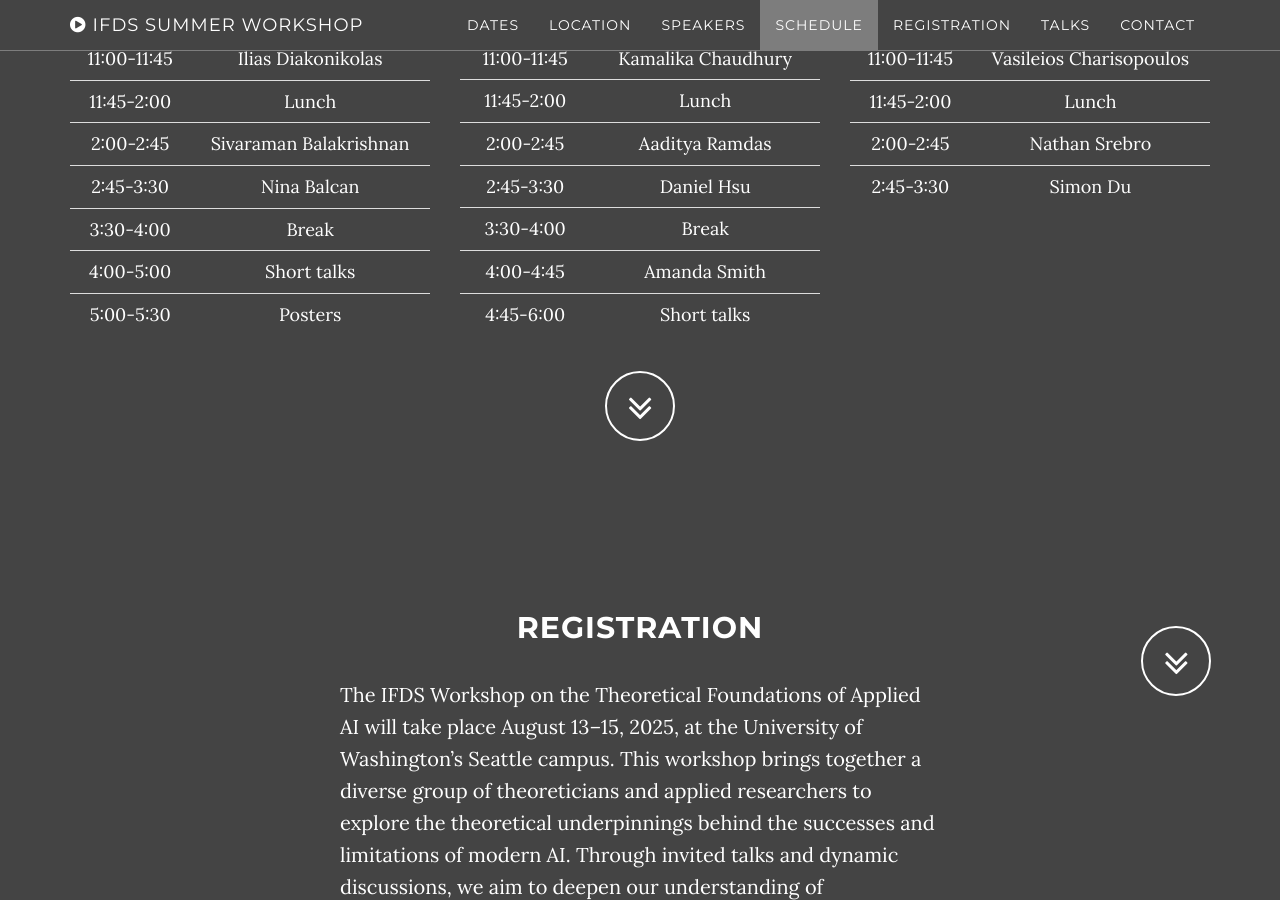
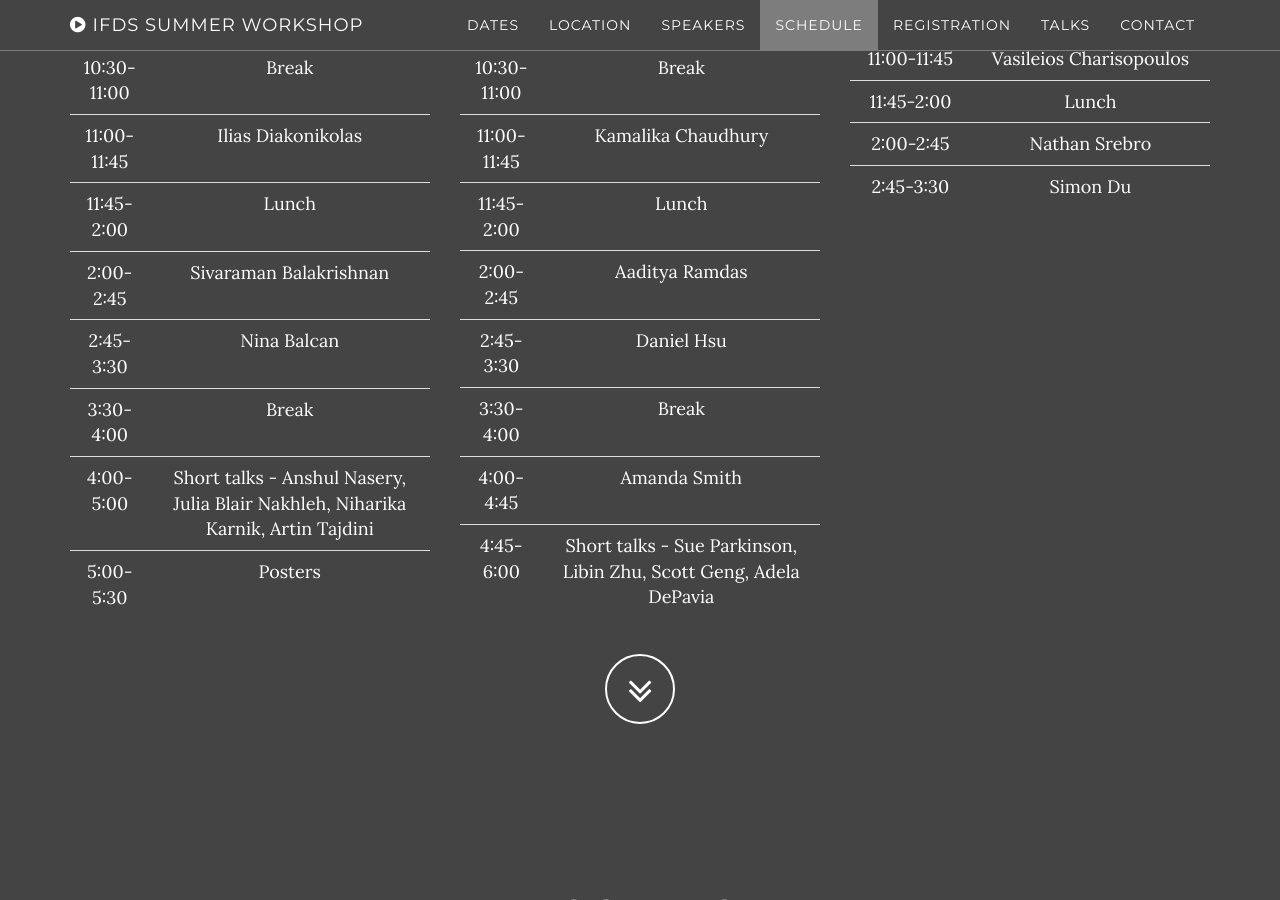
Before and after one commit to kgjamieson/ifds-workshop-2025, a Jekyll site: the page built from index.html, in a window 1280 px wide and 900 px high, scrolled down 4856 px. Built offline with Jekyll 4.4.1, drawn with Linux system fonts in a browser that asks for light colours.

Commit message:
Update schedule.html

```diff
--- a/_includes/schedule.html
+++ b/_includes/schedule.html
@@ -49,7 +49,7 @@
                   <td>3:30-4:00</td><td> Break  </td>
                 </tr>
                 <tr>
-                  <td>4:00-5:00</td><td>Short talks</td>
+                  <td>4:00-5:00</td><td>Short talks - Anshul Nasery, Julia Blair Nakhleh, Niharika Karnik, Artin Tajdini</td>
                 </tr>
                 <tr>
                   <td>5:00-5:30</td><td>Posters</td>
@@ -90,7 +90,7 @@
                   <td>4:00-4:45</td><td> Amanda Smith </td>
                 </tr>
                 <tr>
-                  <td>4:45-6:00</td><td>Short talks</td>
+                  <td>4:45-6:00</td><td>Short talks - Sue Parkinson, Libin Zhu, Scott Geng, Adela DePavia</td>
                 </tr>
                 </tbody>
             </table>
```
